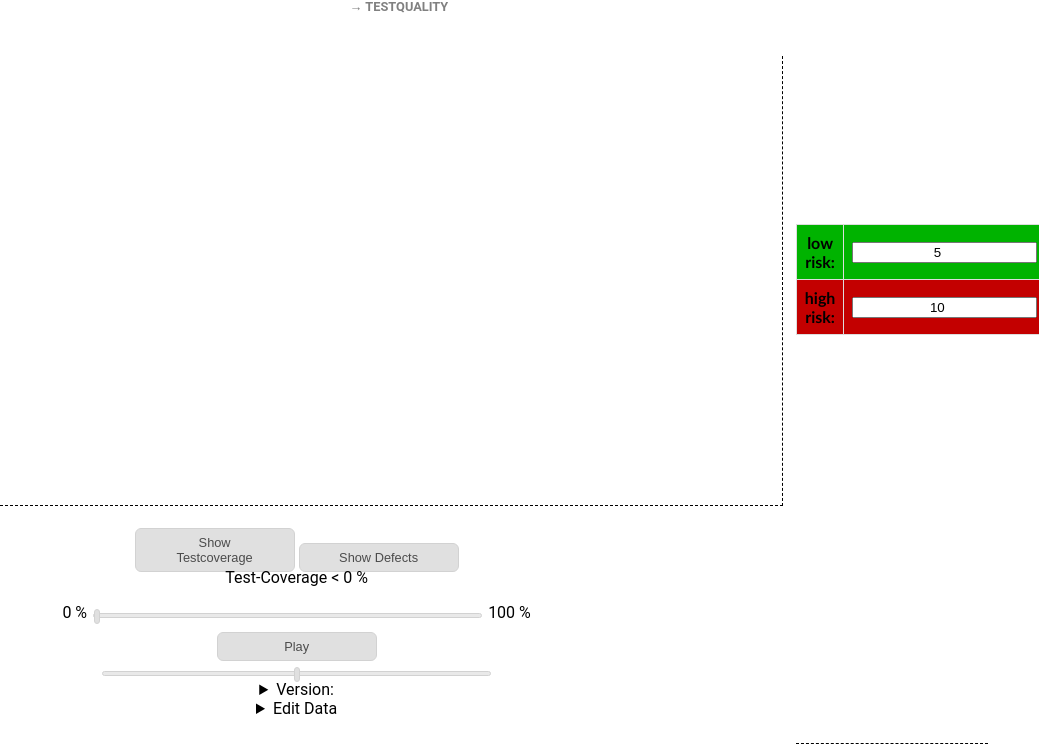
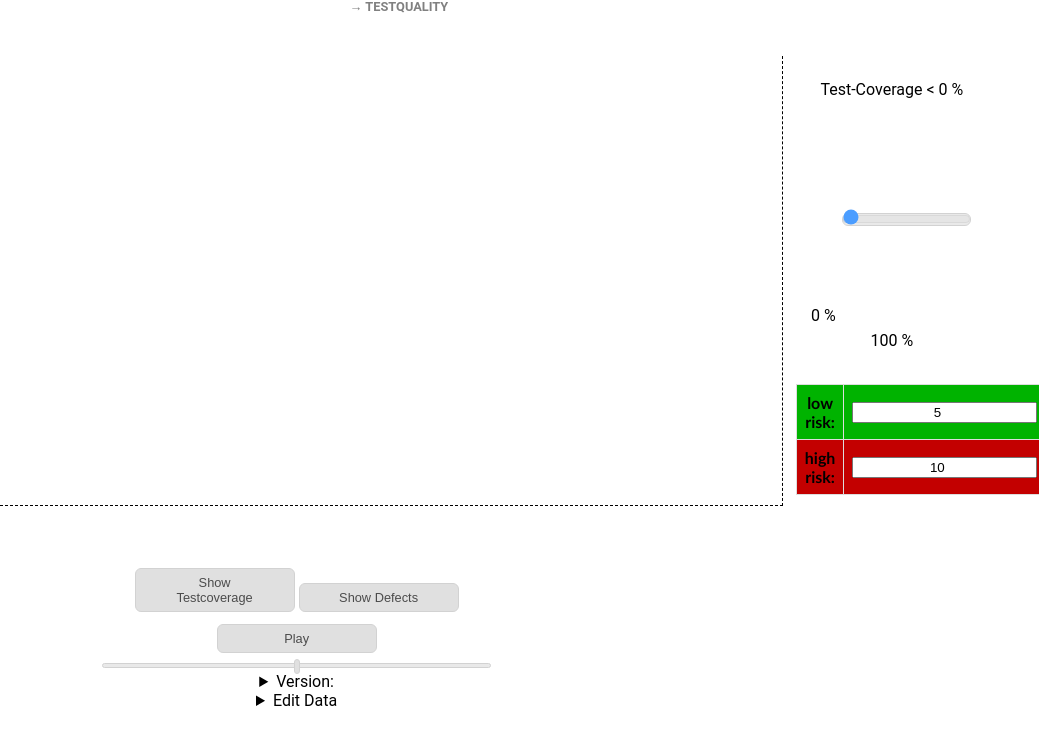
Before and after one commit to Klabischnig/swquality, a PHP site: page /productquality.html in a window 1280 px wide. Shown: the part 56-800 px from the top of the page, without its empty margins (241-1280 px from the left). Run offline with PHP 8.4, Linux system fonts and the light colour scheme; lists and menus that the app fills with data are empty; some libraries are stand-ins or nearby versions.

Commit message:
edit vertical slider

```diff
--- a/productquality.html
+++ b/productquality.html
@@ -27,17 +27,17 @@
 </div>
 
 <!-- slider for coverage -->
-<center>
+
 <div class="slider_coverage" id="slider_coverage">
 	<p>Test-Coverage &lt; <span id="value_coverage"></span> %</p>
 	<span class="leftlabel">0 %</span>
-    <input id ="range_coverage" type="range" class="slider" min="0" max="100" value="0" style="margin-bottom: 10px;"/>
+    <input id ="range_coverage" type="range" orient="vertical" class="slidervert" min="0" max="100" value="0" style="margin-bottom: 10px;"/>
     <span class="rightlabel">100 %</span>
 </div>
-</center>
+
 
 <!-- slider for releases -->
-<center>
+
 <div id="slider_release" class="slider_release">
     <button class="myButton" type="button" id="btn_play">Play</button>
     <br>
--- a/ss_pq.css
+++ b/ss_pq.css
@@ -134,6 +134,73 @@
 	opacity: 1;
 }
 
+/************************* slider vertical *************************/
+
+.slidervert {
+  height: 30%;
+  opacity: 0.7;
+}
+
+/*** mozilla firefox ***/
+.slidervert::-moz-range-track {
+  background: rgba(211, 211, 211, 0.7);
+  border: 1px solid #c0c0c0;
+  border-radius: 6px;
+  width: 5px;
+  cursor: pointer;
+}
+
+.slidervert::-moz-range-thumb {
+  height:6px;
+  width: 15px;
+  background-color: #d3d3d3;
+  border: 0.1px solid #c0c0c0;
+  border-radius: 6px;
+  cursor: pointer;
+}
+/*** google chrome ***/
+.slidervert::-webkit-slider-runnable-track {
+  background: rgba(211, 211, 211, 0.7);
+  border: 1px solid #c0c0c0;
+  border-radius: 6px;
+  width: 5px;
+  cursor: pointer;
+}
+
+.slidervert::-webkit-slider-thumb {
+  margin-top: -5px;
+  height: 6px;
+  width: 15px;
+  background-color: #d3d3d3;
+  border: 0.1px solid #c0c0c0;
+  border-radius: 6px;
+  cursor: pointer;
+  -webkit-appearance: none;
+}
+
+/*** microsoft edge ***/
+.slidervert::-ms-track {
+  background: rgba(211, 211, 211, 0.7);
+  border: 1px solid #c0c0c0;
+  border-radius: 6px;
+  width: 5px;
+  cursor: pointer;
+}
+
+.slidervert::-ms-thumb {
+  height:6px;
+  width: 15px;
+  background-color: #d3d3d3;
+  border: 0.1px solid #c0c0c0;
+  border-radius: 6px;
+  cursor: pointer;
+}
+
+.slidervert:hover {
+	opacity: 1;
+}
+
+
 /************************* summary *************************/
 
 summary:hover{
@@ -169,14 +236,15 @@
 border-right: 1px dashed black;
 border-bottom: 1px dashed black;
 }
-#buttons{text-align: center; top: 73%; left: 4%; right: 20%; bottom: 0%}
-#slider_coverage{text-align: center; top: 76%; left: 4%; right: 20%; bottom: 0%}
-#slider_release{text-align: center; top: 86%; left: 4%; right: 20%; bottom: 0%}
-#config_panel{top: 35%; left: 81%; right: 4%; bottom: 0%;
-text-align: center;
-border-bottom: 1px dashed black;}
+#buttons{text-align: center; top: 78%; left: 4%; right: 20%; bottom: 0%}
+#slider_release{text-align: center; top: 85%; left: 4%; right: 20%; bottom: 0%}
+
+#slider_coverage{text-align: center; top: 15%; left: 81%; right: 4%; bottom: 0%}
+#config_panel{top: 55%; left: 81%; right: 4%; bottom: 0%;
+text-align: center;}
 
 /************************* table *************************/
+
 #config_table {
   font-family: "Trebuchet MS", Arial, Helvetica, sans-serif;
   border-collapse: collapse;
```
